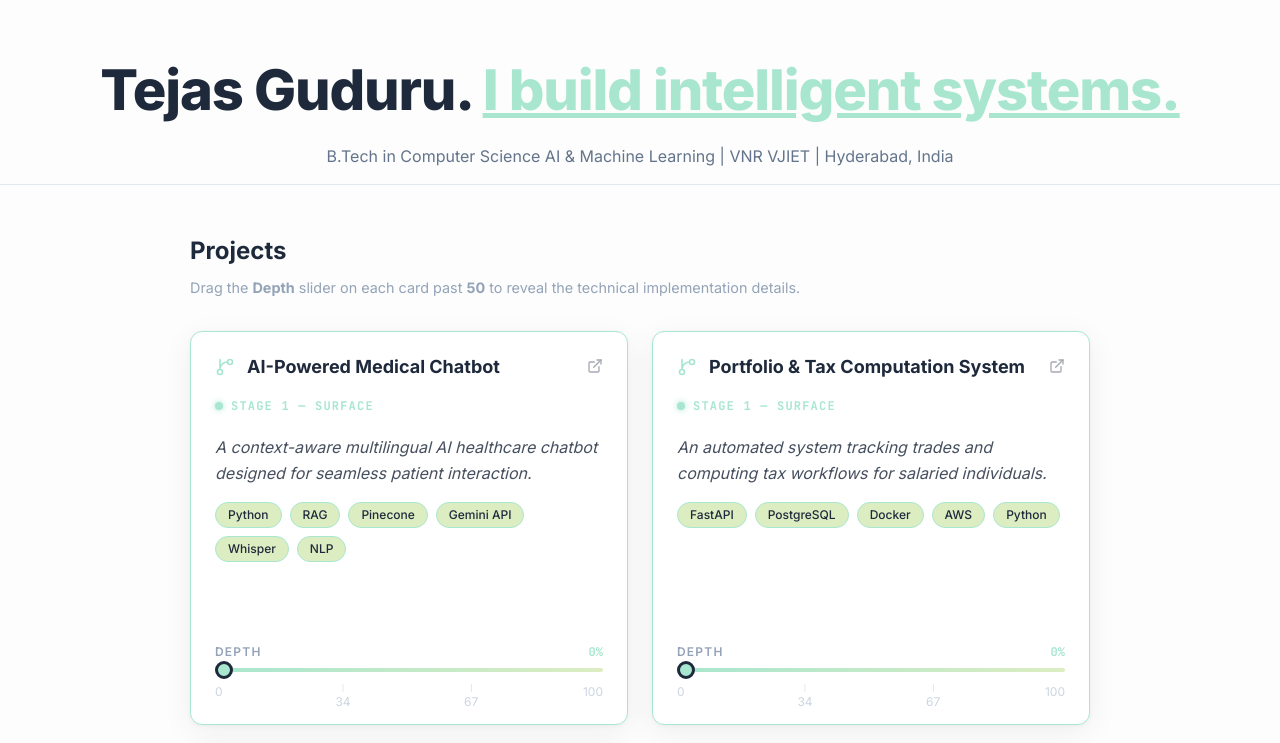
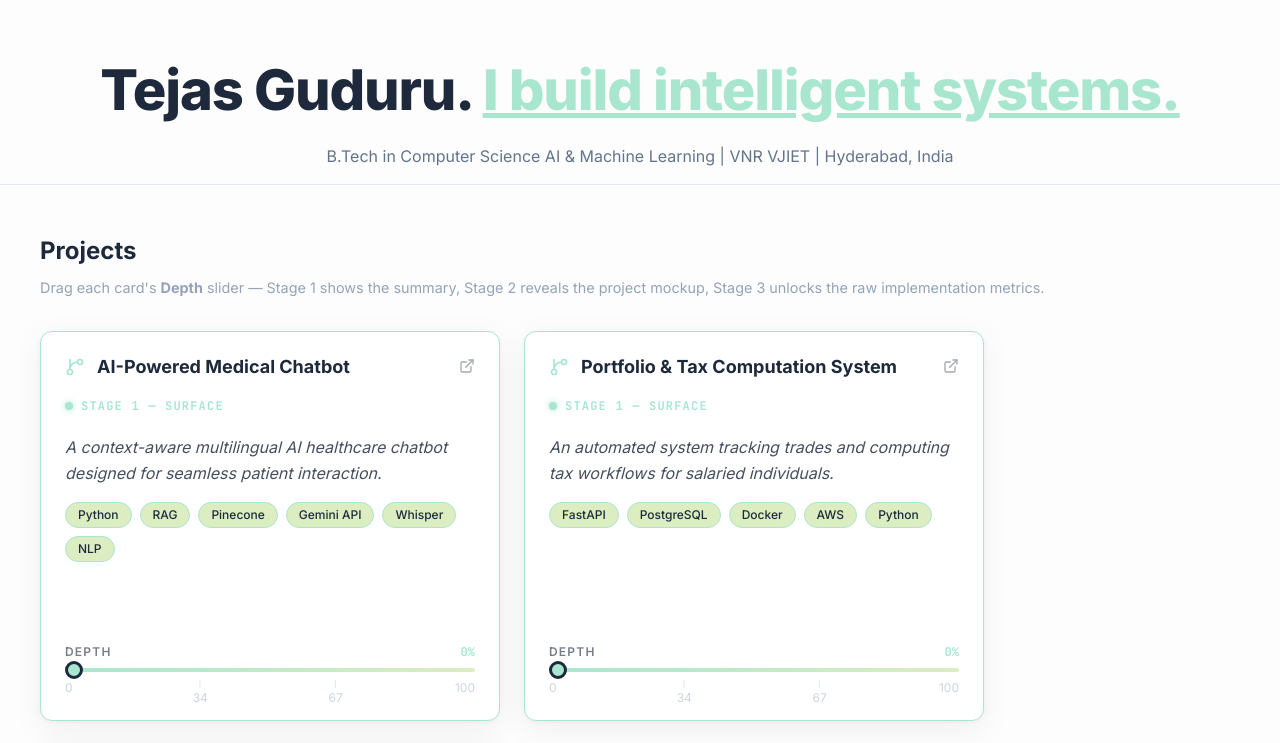
Before and after one commit to Asdortop/Tejas-Portfolio, a React (Vite) app: page / in a window 1280 px wide. Shown: the top 743 px of the page. Built offline with nearby package versions, Linux system fonts and the light colour scheme.

Commit message:
Refining the project card

```diff
--- a/src/App.jsx
+++ b/src/App.jsx
@@ -1,4 +1,5 @@
 import './index.css';
+import { motion } from 'framer-motion';
 import ProjectCard from './components/ProjectCard';
 
 /* ─────────────────────────────────────────────
@@ -88,7 +89,7 @@ export default function App() {
 
       {/* ── Projects ── */}
       <section id="projects" style={{ padding: '3rem 1.5rem' }}>
-        <div style={{ maxWidth: '900px', margin: '0 auto' }}>
+        <div style={{ maxWidth: '1200px', margin: '0 auto' }}>
           <h2
             style={{
               fontSize: '1.5rem',
@@ -100,23 +101,29 @@ export default function App() {
           >
             Projects
           </h2>
-          <p
-            style={{ color: '#94a3b8', marginBottom: '2rem', fontSize: '0.9rem' }}
-          >
-            Drag the <strong>Depth</strong> slider on each card past <strong>50</strong> to reveal the technical implementation details.
+          <p style={{ color: '#94a3b8', marginBottom: '2rem', fontSize: '0.9rem' }}>
+            Drag each card&apos;s <strong>Depth</strong> slider — Stage 1 shows the summary,
+            Stage 2 reveals the project mockup, Stage 3 unlocks the raw implementation metrics.
           </p>
 
-          <div
+          {/*
+            Flex-wrap container: cards have layout prop + dynamic maxWidth.
+            When a card expands, Framer Motion FLIP spring-animates siblings
+            out of the way — no CSS grid track constraints needed.
+          */}
+          <motion.div
+            layout
             style={{
-              display: 'grid',
-              gridTemplateColumns: 'repeat(auto-fill, minmax(min(100%, 420px), 1fr))',
+              display: 'flex',
+              flexWrap: 'wrap',
               gap: '1.5rem',
+              alignItems: 'flex-start',
             }}
           >
             {PROJECTS.map((project, i) => (
               <ProjectCard key={project.title} index={i} {...project} />
             ))}
-          </div>
+          </motion.div>
         </div>
       </section>
 
--- a/src/components/ProjectCard.jsx
+++ b/src/components/ProjectCard.jsx
@@ -5,8 +5,8 @@ import { Terminal, Cpu, GitBranch, ExternalLink } from 'lucide-react';
 /* ─────────────────────────────────────────────
    Stage helpers
    Stage 1: 0  – 33   → Serene text
-   Stage 2: 34 – 66   → Image fade-in
-   Stage 3: 67 – 100  → Cyberpunk image bg + terminal overlay
+   Stage 2: 34 – 66   → Image (center stage)
+   Stage 3: 67 – 100  → Cyberpunk image bg + terminal
 ───────────────────────────────────────────── */
 const getStage = (d) => (d <= 33 ? 1 : d <= 66 ? 2 : 3);
 
@@ -16,7 +16,7 @@ const getStage = (d) => (d <= 33 ? 1 : d <= 66 ? 2 : 3);
 const fadeSlide = {
     initial: { opacity: 0, y: 10, filter: 'blur(6px)' },
     animate: { opacity: 1, y: 0, filter: 'blur(0px)', transition: { duration: 0.38, ease: [0.4, 0, 0.2, 1] } },
-    exit: { opacity: 0, y: -10, filter: 'blur(6px)', transition: { duration: 0.25, ease: [0.4, 0, 1, 1] } },
+    exit: { opacity: 0, y: -10, filter: 'blur(6px)', transition: { duration: 0.25 } },
 };
 
 const glitchSlide = {
@@ -62,10 +62,10 @@ function ImageView({ image, title }) {
                     className="w-full h-full object-cover"
                     style={{ display: 'block' }}
                 />
-                {/* Soft vignette to blend edges */}
+                {/* Soft radial vignette */}
                 <div style={{
                     position: 'absolute', inset: 0,
-                    background: 'radial-gradient(ellipse at center, transparent 55%, rgba(255,255,255,0.45) 100%)',
+                    background: 'radial-gradient(ellipse at center, transparent 50%, rgba(255,255,255,0.4) 100%)',
                     pointerEvents: 'none',
                 }} />
             </div>
@@ -77,46 +77,43 @@ function ImageView({ image, title }) {
 }
 
 /* ─────────────────────────────────────────────
-   STAGE 3 — Cyberpunk: image bg + terminal
+   STAGE 3 — Cyberpunk: image bg + terminal overlay
 ───────────────────────────────────────────── */
 function GlitchView({ stateB, tags, title, image }) {
     return (
         <motion.div key="glitch" variants={glitchSlide} initial="initial" animate="animate" exit="exit"
             className="flex flex-col gap-3">
 
-            {/* Image as cyberpunk background — always visible */}
+            {/* Image with cyberpunk CSS filter — always visible as background */}
             <div className="relative overflow-hidden rounded-lg" style={{ aspectRatio: '16/9' }}>
-                {/* The image with heavy CSS filter for neon/glitch feel */}
                 <img
                     src={image}
                     alt={`${title} background`}
                     className="w-full h-full object-cover"
                     style={{
                         display: 'block',
-                        filter: 'contrast(1.6) saturate(0.2) brightness(0.35) hue-rotate(200deg)',
-                        transition: 'filter 0.4s ease',
+                        filter: 'contrast(1.6) saturate(0.15) brightness(0.3) hue-rotate(200deg)',
                     }}
                 />
 
-                {/* Dark overlay */}
+                {/* Dark overlay with pink/cyan gradient sheen */}
                 <div style={{
                     position: 'absolute', inset: 0,
-                    background: 'linear-gradient(135deg, rgba(9,9,11,0.82) 0%, rgba(255,0,127,0.08) 50%, rgba(6,182,212,0.06) 100%)',
+                    background: 'linear-gradient(135deg, rgba(9,9,11,0.85) 0%, rgba(255,0,127,0.07) 50%, rgba(6,182,212,0.05) 100%)',
                     pointerEvents: 'none',
                 }} />
 
-                {/* Scanlines over the image */}
+                {/* Scanlines */}
                 <div style={{
                     position: 'absolute', inset: 0,
-                    background: 'repeating-linear-gradient(0deg, transparent, transparent 2px, rgba(0,0,0,0.25) 2px, rgba(0,0,0,0.25) 4px)',
+                    background: 'repeating-linear-gradient(0deg, transparent, transparent 2px, rgba(0,0,0,0.22) 2px, rgba(0,0,0,0.22) 4px)',
                     pointerEvents: 'none',
                 }} />
 
-                {/* Terminal content on top of image */}
+                {/* Terminal content on top of the image */}
                 <div className="absolute inset-0 p-3 flex flex-col gap-1.5 overflow-hidden"
                     style={{ fontFamily: 'var(--font-mono)' }}>
-
-                    {/* Mini terminal bar */}
+                    {/* Terminal window bar */}
                     <div className="flex items-center gap-1.5 mb-1">
                         <div className="w-2 h-2 rounded-full" style={{ background: '#ff007f', boxShadow: '0 0 5px #ff007f' }} />
                         <div className="w-2 h-2 rounded-full" style={{ background: '#06b6d4', boxShadow: '0 0 5px #06b6d4' }} />
@@ -127,7 +124,7 @@ function GlitchView({ stateB, tags, title, image }) {
                         <Terminal size={10} className="ml-auto" style={{ color: '#52525b' }} />
                     </div>
 
-                    {/* Log lines */}
+                    {/* Log lines — staggered in */}
                     {stateB.map((line, i) => {
                         const rest = line.replace(/^SYS\.\d+:\s*/, '');
                         return (
@@ -143,21 +140,23 @@ function GlitchView({ stateB, tags, title, image }) {
                                 }}>
                                     SYS.{i + 1}
                                 </span>
-                                <span className="text-xs leading-relaxed" style={{ color: '#f0fdf4', textShadow: '0 0 8px rgba(34,197,94,0.6)' }}>
+                                <span className="text-xs leading-relaxed" style={{
+                                    color: '#f0fdf4',
+                                    textShadow: '0 0 8px rgba(34,197,94,0.5)',
+                                }}>
                                     {rest}
                                 </span>
                             </motion.div>
                         );
                     })}
 
-                    {/* Blinking cursor */}
                     <span className="text-xs font-mono mt-0.5" style={{ color: '#22c55e', textShadow: '0 0 8px #22c55e' }}>
                         <span className="cursor-blink">█</span>
                     </span>
                 </div>
             </div>
 
-            {/* Tech tags below image */}
+            {/* Tech tags */}
             <div className="flex flex-wrap gap-2 pt-1">
                 {tags.map((tag) => (
                     <span key={tag} className="px-2.5 py-0.5 text-xs font-mono font-medium"
@@ -180,56 +179,79 @@ export default function ProjectCard({ title, stateA, stateB, tags, image, index
     const [depth, setDepth] = useState(0);
     const stage = getStage(depth);
 
-    /* useMotionValue + useTransform for scale */
+    /* ── Motion value updated on every slider tick ── */
     const depthMV = useMotionValue(0);
-    const scale = useTransform(depthMV, [0, 100], [1.0, 1.15]);
+
+    /* ── Continuous color interpolation via useTransform ──
+       Input keyframes [0, 33, 45, 100] make the dark theme arrive faster —
+       fully dark by depth 45 (mid-Stage 2) with no hard snap.              */
+    const bgColor = useTransform(
+        depthMV,
+        [0, 33, 45, 100],
+        ['#ffffff', '#f3fdf8', '#101012', '#09090b'],
+    );
+    const borderColorMV = useTransform(
+        depthMV,
+        [0, 33, 45, 100],
+        ['#a8e6cf', '#a8e6cf', '#ff007f', '#ff007f'],
+    );
+    const titleColorMV = useTransform(
+        depthMV,
+        [0, 33, 45, 100],
+        ['#1e293b', '#475569', '#e4e4e7', '#f8fafc'],
+    );
+
+    /* ── Stage-driven maxWidth — 5–7% growth only, no overlap risk.
+       460px base → 490px at Stage 2 (+6.5%) → 495px at Stage 3 (+7.6%).   */
+    const stageMaxWidth = stage === 1 ? 460 : stage === 2 ? 490 : 495;
+
+    /* ── Box shadow — discrete per stage, CSS transition handles animation ── */
+    const shadowByStage = stage === 1
+        ? '0 8px 32px rgba(0,0,0,0.06), 0 1px 4px rgba(0,0,0,0.04)'
+        : stage === 2
+            ? '0 12px 40px rgba(168,230,207,0.20)'
+            : '4px 4px 0px rgba(255,0,127,1), 0 0 24px rgba(255,0,127,0.12)';
 
     const handleSlider = (e) => {
         const val = Number(e.target.value);
         setDepth(val);
-        depthMV.set(val);
+        depthMV.set(val); // keeps motion value in sync for useTransform
     };
 
-    /* Card style driven by stage */
-    const cardStyle = stage === 1
-        ? {
-            background: '#ffffff',
-            border: '1px solid #a8e6cf',
-            boxShadow: '0 8px 32px rgba(0,0,0,0.06), 0 1px 4px rgba(0,0,0,0.04)',
-            color: '#1e293b',
-        }
-        : stage === 2
-            ? {
-                background: '#ffffff',
-                border: '1px solid #dcedc1',
-                boxShadow: '0 12px 40px rgba(168,230,207,0.25)',
-                color: '#1e293b',
-            }
-            : {
-                background: '#09090b',
-                border: '1px solid #ff007f',
-                boxShadow: '4px 4px 0px #ff007f, 0 0 24px rgba(255,0,127,0.15)',
-                color: '#f8fafc',
-            };
-
-    /* Stage label */
     const stageLabel = stage === 1 ? 'SURFACE' : stage === 2 ? 'MID-LAYER' : 'CORE';
     const stageLabelColor = stage === 1 ? '#a8e6cf' : stage === 2 ? '#22c55e' : '#ff007f';
 
     return (
+        /* layout prop: framer-motion measures, FLIP-animates position changes.
+           When maxWidth shifts, siblings are nudged smoothly via spring physics. */
         <motion.div
             layout
-            style={{ scale }}
             initial={{ opacity: 0, y: 30 }}
             whileInView={{ opacity: 1, y: 0 }}
             viewport={{ once: true, margin: '-60px' }}
-            transition={{ duration: 0.5, delay: index * 0.1 }}
-            className="relative rounded-xl overflow-visible transition-all duration-500"
+            transition={{
+                opacity: { duration: 0.5, delay: index * 0.1 },
+                y: { duration: 0.5, delay: index * 0.1 },
+                layout: { type: 'spring', stiffness: 280, damping: 28 },
+            }}
+            style={{
+                /* dimensions – state driven so layout FLIP actually fires */
+                width: '100%',
+                maxWidth: stageMaxWidth,
+                minWidth: 300,
+                /* colors – motion-value driven, interpolated every slider tick */
+                background: bgColor,
+                borderColor: borderColorMV,
+                /* non-interpolated styles */
+                borderWidth: 1,
+                borderStyle: 'solid',
+                borderRadius: 12,
+                overflow: 'hidden',
+                boxShadow: shadowByStage,
+                transition: 'box-shadow 0.5s ease',
+            }}
         >
-            {/* Inner card that changes styles */}
-            <div className="relative rounded-xl overflow-hidden transition-all duration-500" style={cardStyle}>
-
-                <div className="relative p-6 flex flex-col gap-5" style={{ zIndex: 2 }}>
+            <div className="relative p-6 flex flex-col gap-5">
 
                 {/* Header */}
                 <div className="flex items-start justify-between gap-4">
@@ -238,16 +260,19 @@ export default function ProjectCard({ title, stateA, stateB, tags, image, index
                             ? <Cpu size={20} style={{ color: '#ff007f' }} />
                             : <GitBranch size={20} style={{ color: stage === 2 ? '#22c55e' : '#a8e6cf' }} />
                         }
-                            <h3 className="font-bold text-lg leading-tight transition-all duration-300"
+                        <motion.h3
+                            className="font-bold text-lg leading-tight"
                             style={{
-                                    color: stage === 3 ? '#f8fafc' : '#1e293b',
+                                color: titleColorMV,
                                 fontFamily: stage === 3 ? 'var(--font-mono)' : 'var(--font-sans)',
                                 letterSpacing: stage === 3 ? '0.05em' : 'normal',
-                                }}>
+                            }}
+                        >
                             {stage === 3 ? `> ${title.toUpperCase()}` : title}
-                            </h3>
+                        </motion.h3>
                     </div>
-                        <ExternalLink size={16}
+                    <ExternalLink
+                        size={16}
                         className="shrink-0 mt-0.5 opacity-40 hover:opacity-100 transition-opacity cursor-pointer"
                         style={{ color: stage === 3 ? '#06b6d4' : '#1e293b' }}
                     />
@@ -255,15 +280,18 @@ export default function ProjectCard({ title, stateA, stateB, tags, image, index
 
                 {/* Stage badge */}
                 <div className="flex items-center gap-2">
-                        <div className="w-2 h-2 rounded-full transition-all duration-300"
-                            style={{ background: stageLabelColor, boxShadow: `0 0 6px ${stageLabelColor}` }} />
+                    <motion.div
+                        className="w-2 h-2 rounded-full"
+                        animate={{ background: stageLabelColor, boxShadow: `0 0 6px ${stageLabelColor}` }}
+                        transition={{ duration: 0.4 }}
+                    />
                     <span className="text-xs font-mono font-semibold tracking-widest uppercase"
                         style={{ color: stageLabelColor }}>
                         Stage {stage} — {stageLabel}
                     </span>
                 </div>
 
-                    {/* Animated content: 3 stages via AnimatePresence key */}
+                {/* Animated content */}
                 <div className="min-h-[190px]">
                     <AnimatePresence mode="wait">
                         {stage === 1 && <SereneView key="serene" stateA={stateA} tags={tags} />}
@@ -275,16 +303,22 @@ export default function ProjectCard({ title, stateA, stateB, tags, image, index
                 {/* Depth Slider */}
                 <div className="flex flex-col gap-2">
                     <div className="flex items-center justify-between">
-                            <label className="text-xs font-semibold uppercase tracking-widest"
+                        <motion.label
+                            className="text-xs font-semibold uppercase tracking-widest"
                             style={{
-                                    color: stage === 3 ? '#52525b' : '#94a3b8',
+                                color: titleColorMV,
                                 fontFamily: stage === 3 ? 'var(--font-mono)' : 'var(--font-sans)',
-                                }}>
+                                opacity: 0.6,
+                            }}
+                        >
                             {stage === 3 ? '// depth_level' : 'Depth'}
-                            </label>
+                        </motion.label>
                         <span className="text-xs font-mono font-bold tabular-nums"
                             style={{ color: stageLabelColor }}>
-                                {stage === 3 ? `0x${depth.toString(16).toUpperCase().padStart(2, '0')}` : `${depth}%`}
+                            {stage === 3
+                                ? `0x${depth.toString(16).toUpperCase().padStart(2, '0')}`
+                                : `${depth}%`
+                            }
                         </span>
                     </div>
 
@@ -295,24 +329,23 @@ export default function ProjectCard({ title, stateA, stateB, tags, image, index
                         aria-label={`Depth for ${title}`}
                     />
 
-                        {/* Stage thresholds */}
-                        <div className="relative flex justify-between text-xs mt-1"
+                    {/* Threshold markers */}
+                    <div className="relative flex justify-between text-xs"
                         style={{ color: stage === 3 ? '#3f3f46' : '#cbd5e1' }}>
                         <span>0</span>
-                            <div className="absolute left-[33%] flex flex-col items-center -translate-x-1/2">
-                                <div className="w-px h-2 mb-0.5" style={{ background: stage >= 2 ? '#22c55e' : '#e2e8f0' }} />
-                                <span className="text-xs" style={{ color: stage >= 2 ? '#22c55e' : '#cbd5e1' }}>34</span>
+                        <div className="absolute left-[33%] flex flex-col items-center -translate-x-1/2 gap-0.5">
+                            <div className="w-px h-2" style={{ background: stage >= 2 ? '#22c55e' : '#e2e8f0' }} />
+                            <span style={{ color: stage >= 2 ? '#22c55e' : '#cbd5e1' }}>34</span>
                         </div>
-                            <div className="absolute left-[66%] flex flex-col items-center -translate-x-1/2">
-                                <div className="w-px h-2 mb-0.5" style={{ background: stage >= 3 ? '#ff007f' : '#e2e8f0' }} />
-                                <span className="text-xs" style={{ color: stage >= 3 ? '#ff007f' : '#cbd5e1' }}>67</span>
+                        <div className="absolute left-[66%] flex flex-col items-center -translate-x-1/2 gap-0.5">
+                            <div className="w-px h-2" style={{ background: stage >= 3 ? '#ff007f' : '#e2e8f0' }} />
+                            <span style={{ color: stage >= 3 ? '#ff007f' : '#cbd5e1' }}>67</span>
                         </div>
                         <span>100</span>
                     </div>
                 </div>
 
             </div>
-            </div>
         </motion.div>
     );
 }
```
Lines whose indentation alone changed are shown as unchanged.
